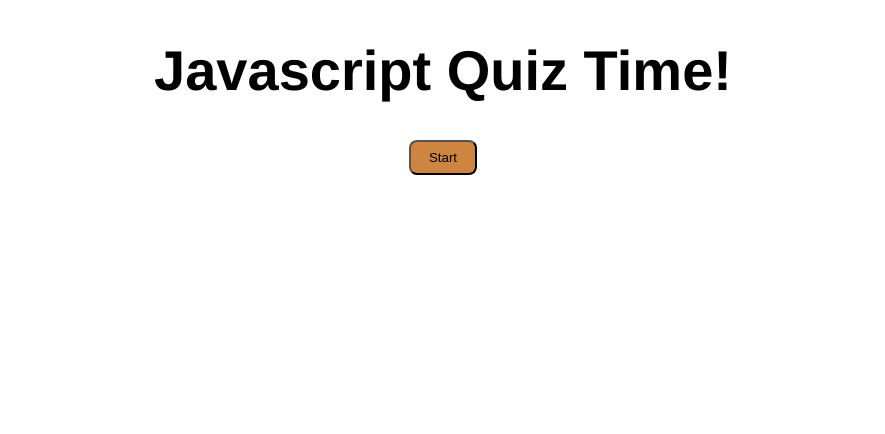
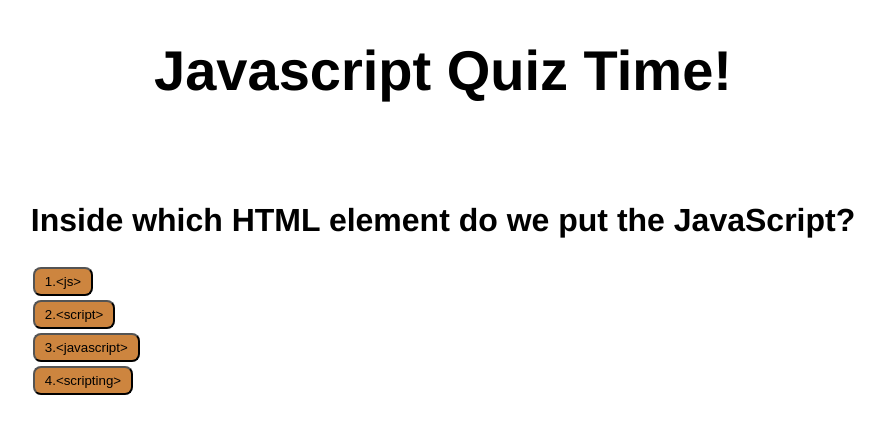
Before and after one commit to nanea808/04-web-api-challenge, a plain HTML site: page index.html in a window 1280 px wide. Both pictures are taken after a click on the button "Start". Shown: the whole page, without its empty margins (197-1082 px from the left). Drawn offline with Linux system fonts and the light colour scheme.

Commit message:
question fill added to javascript

```diff
--- a/assets/css/style.css
+++ b/assets/css/style.css
@@ -30,11 +30,10 @@ h2 {
 }
 
 .quiz-time {
-    display: flex;
+    display: none;
     flex-direction: inherit;
     justify-content: flex-start;
     text-align: start;
-    display: none;
 }
 
 .quiz-button {
@@ -42,6 +41,7 @@ h2 {
     cursor: pointer;
     border-radius: 8px;
     padding: 5px 10px;
+    margin: 2px;
     max-width: fit-content;
 
 }
--- a/assets/js/script.js
+++ b/assets/js/script.js
@@ -0,0 +1,48 @@
+// GIVEN I am taking a code quiz
+var startButton = document.querySelector(".start-button");
+var quizContainer = document.querySelector(".quiz-time");
+
+var questionTag = document.querySelector("#question");
+var answersTags = {
+    0: document.querySelector("#answer1"),
+    1: document.querySelector("#answer2"),
+    2: document.querySelector("#answer3"),
+    3: document.querySelector("#answer4")
+}
+
+var questionsArray = [
+    "Inside which HTML element do we put the JavaScript?",
+    "Where is the correct place to insert a JavaScript?",
+    ""
+]
+var answersTextArrays = {
+    0: ["<js>","<script>","<javascript>","<scripting>"],
+    1: ["The <head> section", "The <body> section", "Both are correct"]
+}
+var answerList = [2,2]
+
+function questionMaker(question, answers) {
+    questionTag.textContent = question;
+    for (x = 0; x < answers.length; x++) {
+        answersTags[x].textContent = x+1 + "." + answers[x];
+    }
+}
+// WHEN I click the start button
+startButton.addEventListener("click", function() {
+    // THEN a timer starts and I am presented with a question
+    startButton.setAttribute("style", "visibility: hidden;");
+    quizContainer.setAttribute("style", "display: flex;");
+
+    let questionCount = 0;
+    questionMaker(questionsArray[questionCount], answersTextArrays[questionCount]);
+
+})
+
+// WHEN I answer a question
+// THEN I am presented with another question
+// WHEN I answer a question incorrectly
+// THEN time is subtracted from the clock
+// WHEN all questions are answered or the timer reaches 0
+// THEN the game is over
+// WHEN the game is over
+// THEN I can save my initials and my score
--- a/index.html
+++ b/index.html
@@ -13,12 +13,12 @@
     </header>
 
     <section class="quiz-time">
-        <h2 data-question="">This is the question?</h2>
-        <button class="quiz-button" data-answer="">1. yeah</button>
-        <button class="quiz-button" data-answer="">2. no</button>
-        <button class="quiz-button" data-answer="">3. maybe</button>
-        <button class="quiz-button" data-answer="">4. so</button>
+        <h2 id="question">This is the question?</h2>
+        <button class="quiz-button" id="answer1">1. yeah</button>
+        <button class="quiz-button" id="answer2">2. no</button>
+        <button class="quiz-button" id="answer3">3. maybe</button>
+        <button class="quiz-button" id="answer4">4. so</button>
     </section>
-
+    <script src="./assets/js/script.js"></script>
 </body>
 </html>
```
